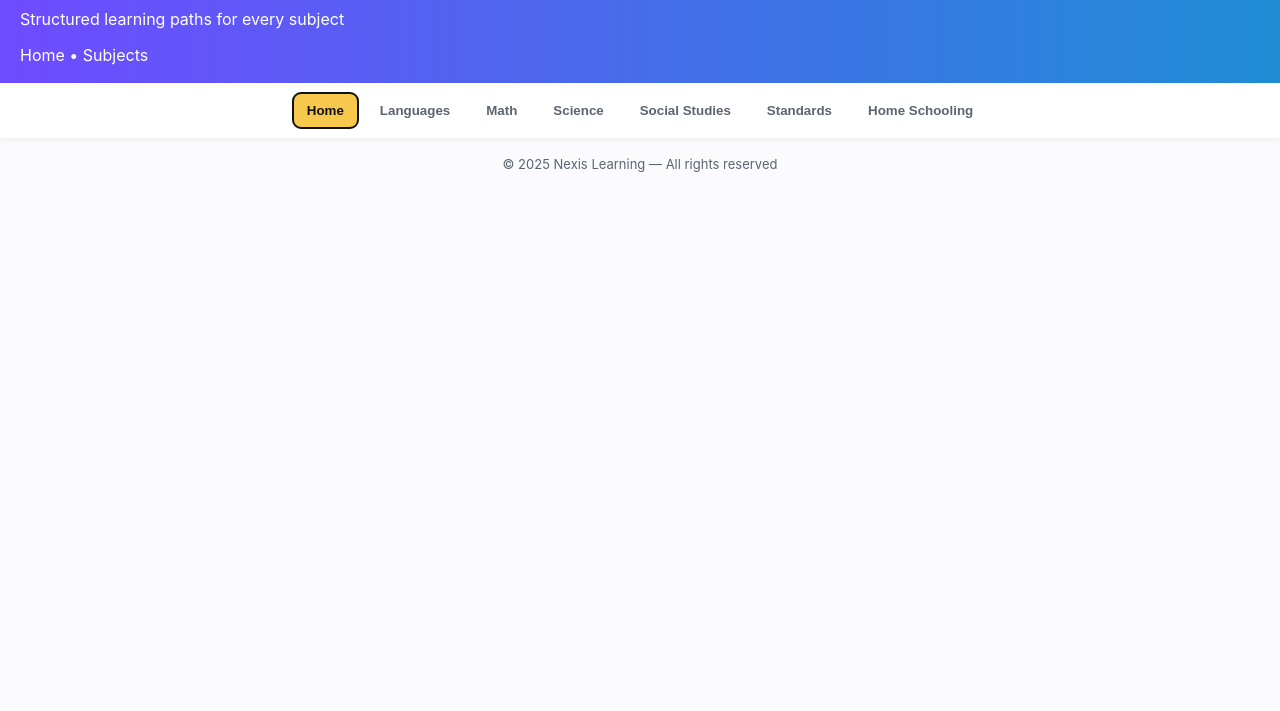
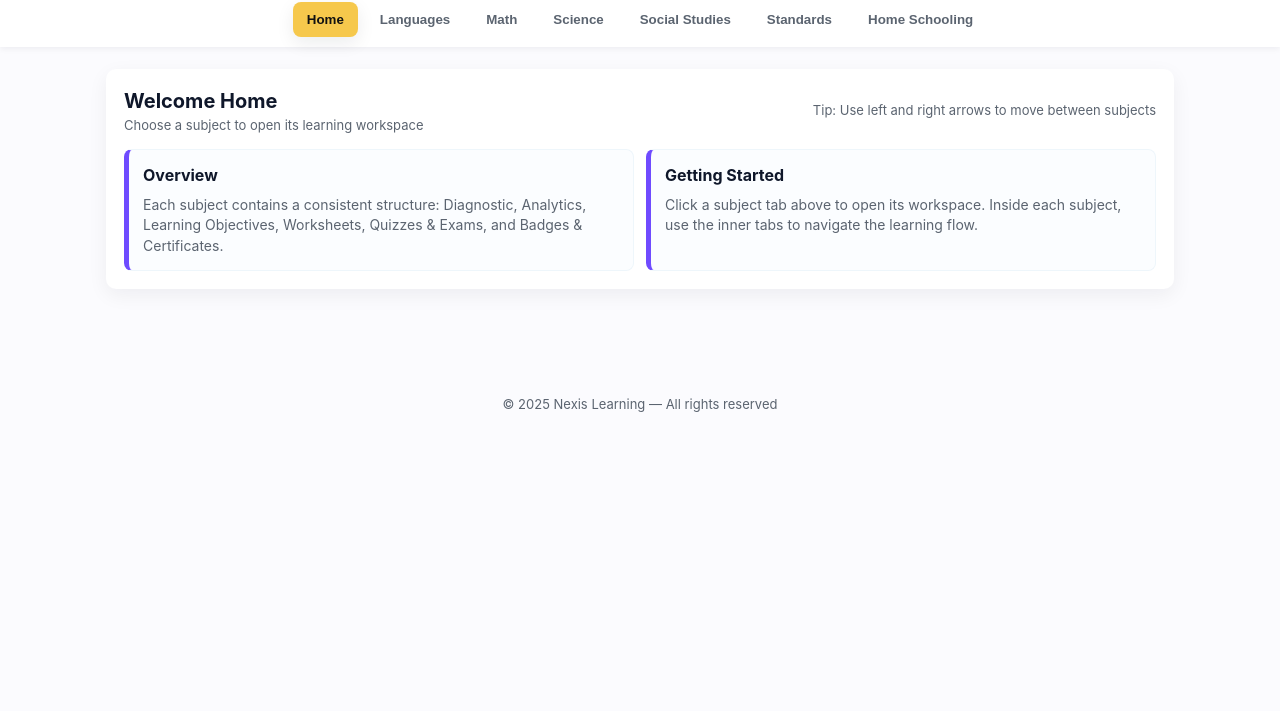
Before and after one commit to codegoat123/nexus-learning, a plain HTML site: page index.html in a window 1280 px wide. Shown: the part 89-800 px from the top of the page. Drawn offline with Linux system fonts and the light colour scheme.

Commit message:
Update style.css

```diff
--- a/style.css
+++ b/style.css
@@ -1,107 +1,159 @@
-:root {
-  --bg: #fbfbfe;
-  --card: #ffffff;
-  --blue: #1F8DD6;
-  --purple: #6F4BFF;
-  --yellow: #F6C84C;
-  --muted: #5b6470;
+:root{
+  --bg:#fbfbfe;
+  --card:#ffffff;
+  --blue:#1F8DD6;
+  --purple:#6F4BFF;
+  --yellow:#F6C84C;
+  --muted:#5b6470;
+  --radius:10px;
+  --max-width:1100px;
+  --focus-purple: rgba(111,75,255,0.18);
 }
 
-body {
-  margin: 0;
-  font-family: Inter, Arial, sans-serif;
-  background: var(--bg);
-  color: #0f172a;
+*{box-sizing:border-box}
+body{
+  margin:0;
+  font-family:Inter, system-ui, -apple-system, "Segoe UI", Roboto, "Helvetica Neue", Arial;
+  background:var(--bg);
+  color:#0f172a;
+  -webkit-font-smoothing:antialiased;
+  -moz-osx-font-smoothing:grayscale;
+  line-height:1.45;
 }
 
-header {
-  background: linear-gradient(90deg, var(--purple), var(--blue));
-  color: #fff;
-  padding: 18px 20px;
+header{
+  background:linear-gradient(90deg,var(--purple),var(--blue));
+  color:#fff;
+  padding:18px 20px;
+  display:flex;
+  align-items:center;
+  justify-content:space-between;
+  gap:12px;
 }
 
-header h1 {
-  margin: 0;
-  font-size: 20px;
+.brand{display:flex; gap:12px; align-items:center}
+.brand h1{margin:0; font-size:18px}
+.brand p{margin:0; font-size:13px; opacity:0.95}
+.header-meta{font-size:13px; color:rgba(255,255,255,0.95)}
+
+nav.top-tabs{
+  background:var(--card);
+  display:flex;
+  justify-content:center;
+  gap:8px;
+  padding:10px;
+  box-shadow:0 2px 6px rgba(15,23,42,0.06);
+  position:sticky;
+  top:0;
+  z-index:10;
 }
 
-.top-tabs {
-  display: flex;
-  justify-content: center;
-  gap: 8px;
-  background: var(--card);
-  padding: 10px;
-  box-shadow: 0 2px 6px rgba(15,23,42,0.06);
+nav.top-tabs [role="tab"]{
+  background:transparent;
+  border:0;
+  padding:10px 14px;
+  border-radius:8px;
+  cursor:pointer;
+  font-weight:700;
+  color:var(--muted);
+  transition:all .15s ease;
+  outline:none;
 }
 
-.top-tabs button {
-  border: none;
-  background: transparent;
-  padding: 10px 14px;
-  border-radius: 8px;
-  cursor: pointer;
-  font-weight: 700;
-  color: var(--muted);
+nav.top-tabs [role="tab"][aria-selected="true"]{
+  background:var(--yellow);
+  color:#111;
+  box-shadow:0 6px 18px rgba(17,24,39,0.08);
 }
 
-.top-tabs button[aria-selected="true"] {
-  background: var(--yellow);
-  color: #111;
+main{
+  max-width:var(--max-width);
+  margin:22px auto;
+  padding:0 16px 60px;
 }
 
-.subject-panel {
-  display: none;
-  padding: 20px;
+.subject-panel{display:none}
+.subject-panel[aria-hidden="false"]{display:block}
+
+.subject-card{
+  background:var(--card);
+  border-radius:var(--radius);
+  padding:18px;
+  box-shadow:0 6px 20px rgba(15,23,42,0.06);
 }
 
-.subject-panel.active {
-  display: block;
+.subject-header{
+  display:flex;
+  align-items:center;
+  justify-content:space-between;
+  gap:12px;
+  margin-bottom:14px;
+}
+.subject-header h2{margin:0; font-size:20px}
+.subject-header p{margin:0; color:var(--muted); font-size:13px}
+.hint{color:var(--muted); font-size:13px}
+
+.inner-tabs{
+  display:flex;
+  gap:8px;
+  flex-wrap:wrap;
+  margin-bottom:14px;
 }
 
-.subject-card {
-  background: var(--card);
-  border-radius: 10px;
-  padding: 18px;
-  box-shadow: 0 6px 20px rgba(15,23,42,0.06);
+.inner-tabs [role="tab"]{
+  background:transparent;
+  border:1px solid rgba(31,141,214,0.08);
+  padding:8px 12px;
+  border-radius:8px;
+  cursor:pointer;
+  color:#0f172a;
+  font-weight:600;
+  transition:all .12s ease;
+  outline:none;
 }
 
-.inner-tabs {
-  display: flex;
-  gap: 8px;
-  flex-wrap: wrap;
-  margin: 14px 0;
+.inner-tabs [role="tab"][aria-selected="true"]{
+  background:linear-gradient(180deg,var(--purple),var(--blue));
+  border-color:var(--purple);
+  color:#fff;
+  box-shadow:0 6px 18px rgba(15,23,42,0.06);
 }
 
-.inner-tabs button {
-  border: 1px solid rgba(31,141,214,0.08);
-  background: transparent;
-  padding: 8px 12px;
-  border-radius: 8px;
-  cursor: pointer;
-  font-weight: 600;
+.panel-grid{
+  display:grid;
+  grid-template-columns:1fr;
+  gap:12px;
 }
 
-.inner-tabs button[aria-selected="true"] {
-  background: linear-gradient(180deg, var(--purple), var(--blue));
-  color: #fff;
+.panel{
+  background:#fbfdff;
+  border-radius:8px;
+  padding:14px;
+  border:1px solid #eef6fb;
+  border-left:5px solid var(--purple);
 }
 
-.panel {
-  display: none;
-  background: #fbfdff;
-  border-radius: 8px;
-  padding: 14px;
-  border-left: 5px solid var(--purple);
-  margin-bottom: 12px;
+.panel h3{margin:0 0 8px 0; font-size:16px}
+.panel p{margin:0; color:var(--muted); font-size:14px}
+
+.special-panel .panel{border-left-color:var(--blue)}
+.language-panel{border-left-color:var(--blue)}
+
+@media(min-width:820px){
+  .panel-grid{grid-template-columns:1fr 1fr}
 }
 
-.panel.active {
-  display: block;
+footer{
+  max-width:var(--max-width);
+  margin:28px auto;
+  padding:18px;
+  color:var(--muted);
+  font-size:13px;
+  text-align:center;
 }
 
-footer {
-  text-align: center;
-  padding: 18px;
-  color: var(--muted);
-  font-size: 13px;
-}
+/* hide role="tabpanel" when hidden attribute present */
+[role="tabpanel"][hidden]{display:none}
+
+/* focus styles */
+[role="tab"]:focus{box-shadow:0 0 0 3px var(--focus-purple)}
```
